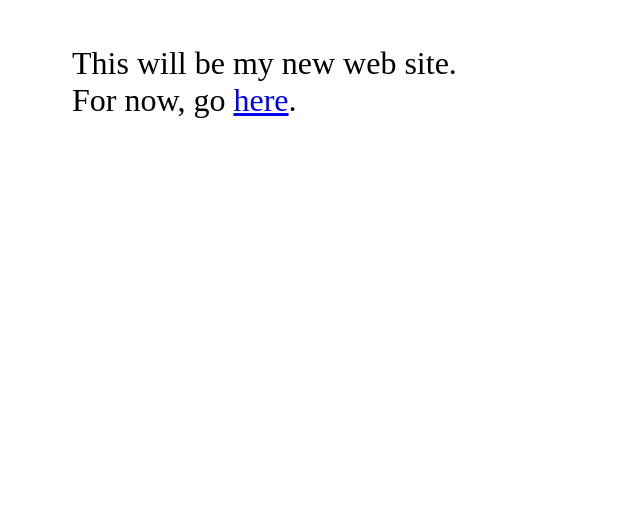
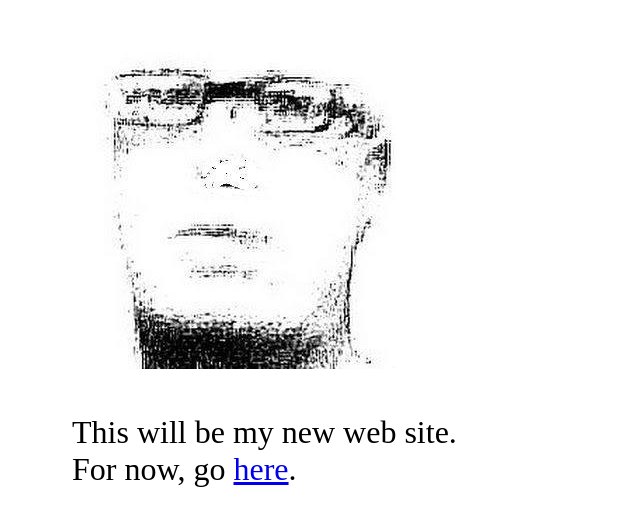
Before and after one commit to philipthrift/philipthrift.github.io, a plain HTML site: page index.html in a window 1280 px wide. Shown: the whole page, without its empty margins (0-640 px from the left). Drawn offline with Linux system fonts and the light colour scheme.

Commit message:
Update index.html

```diff
--- a/index.html
+++ b/index.html
@@ -6,6 +6,12 @@
     <body>
 
 <div style="font-size: 2em; margin-left: 2em;">
+
+    <br />
+
+    <img src="profile.jpg" />
+
+    <br />
 
 <br />
 
```
